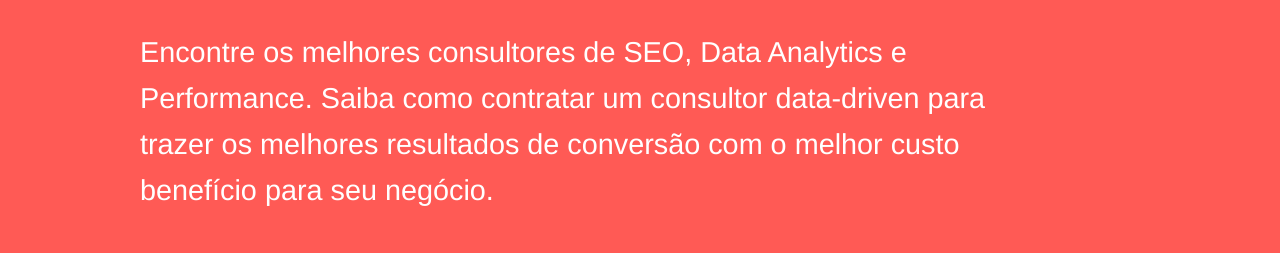
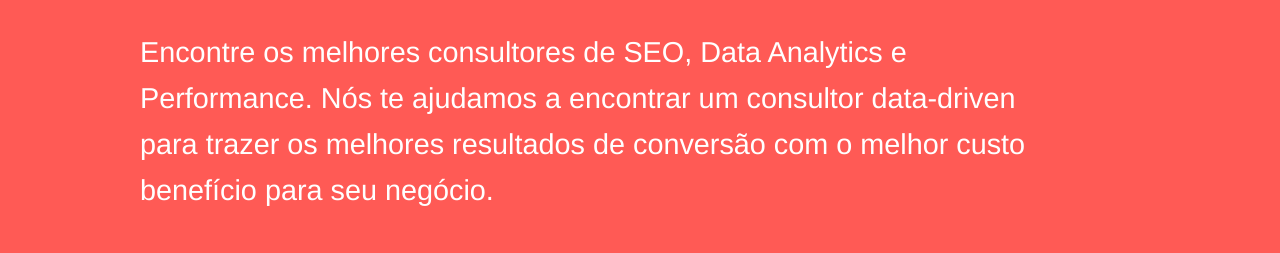
Before and after one commit to seoanalytics/seoanalytics.github.io, a Jekyll site: the page built from index.html, in a window 1280 px wide. Shown: the part 216-469 px from the top of the page. Built offline with Jekyll 4.4.1, drawn with Linux system fonts in a browser that asks for light colours.

Commit message:
Updated 'index.html' via CloudCannon

```diff
--- a/index.html
+++ b/index.html
@@ -8,7 +8,7 @@ title: Consultoria de SEO e Data Analytics
 			SEO &amp; Data Analytics
 		</h2>
 		<p class="subtext editable">
-			Encontre os melhores consultores de SEO, Data Analytics e Performance. Saiba como contratar um consultor data-driven para trazer os melhores resultados de conversão com o melhor custo benefício para seu negócio.
+			Encontre os melhores consultores de SEO, Data Analytics e Performance. Nós te ajudamos a encontrar um consultor data-driven para trazer os melhores resultados de conversão com o melhor custo benefício para seu negócio.
 		</p>
 		<!-- <p><a class="button alt" href="{{ site.baseurl }}/cv/fabiola-faria/">Veja Consultores</a></p> -->
 	</div>
```
